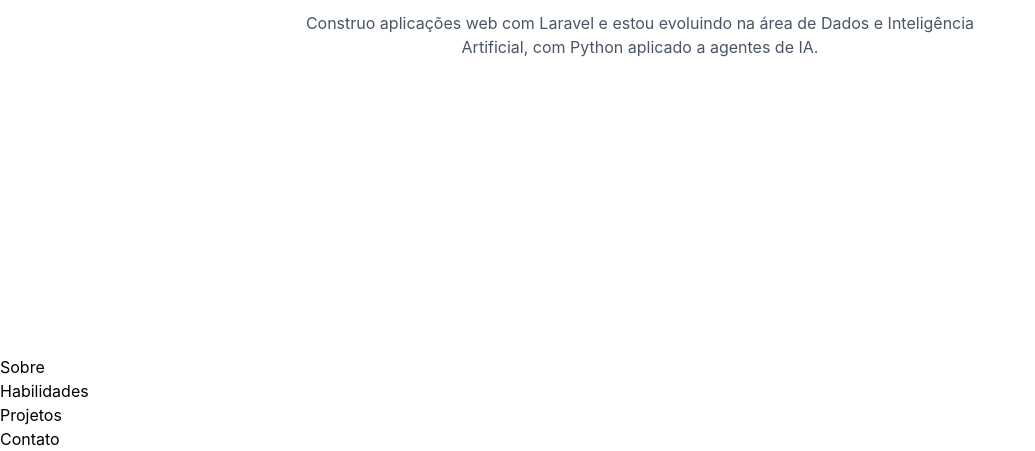
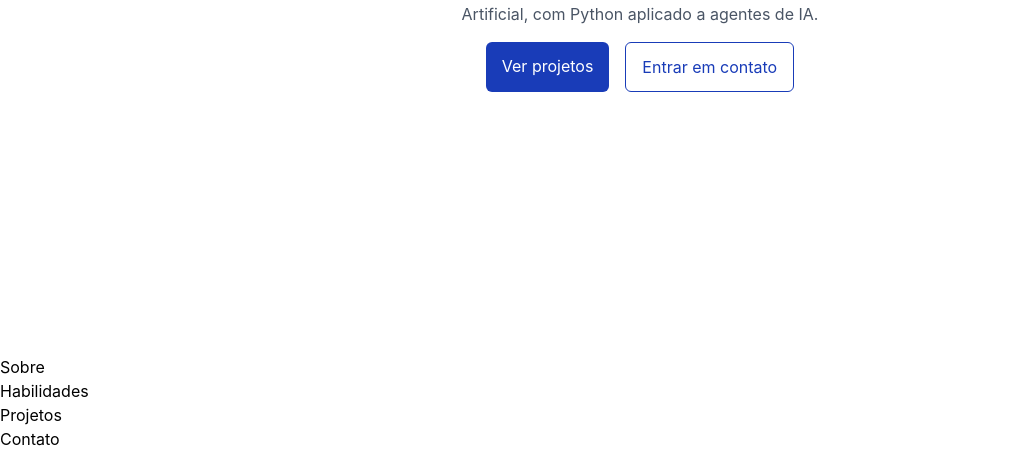
Before and after one commit to Alexdanielofc/alexdanielofc.github.io, a website: page index.html in a window 1280 px wide. Shown: the part 445-896 px from the top of the page, without its empty margins (0-1035 px from the left). Drawn offline with Linux system fonts and the light colour scheme.

Commit message:
feat: add hero call-to-action buttons

```diff
--- a/index.html
+++ b/index.html
@@ -18,6 +18,10 @@
             <h1 class="text-5xl font-bold text-blue-600">Alex Nunes</h1>
             <p class="text-2xl text-blue-500">Desenvolvedor Web Júnior | PHP e Laravel</p>
             <p class="text-gray-600">Construo aplicações web com Laravel e estou evoluindo na área de Dados e Inteligência Artificial, com Python aplicado a agentes de IA.</p>
+            <div class="flex gap-4">
+                <a href="#projetos" class="bg-blue-800 text-white px-4 py-3 rounded-md hover:opacity-90 hover:transform hover:scale-105 hover:transition">Ver projetos</a>
+                <a href="#contato" class="border-blue-800 text-blue-800 px-4 py-3 rounded-md border hover:opacity-90 hover:transform hover:scale-105 hover:transition">Entrar em contato</a>
+            </div>
         </section>
         <section id="sobre">
             <h2>Sobre</h2>
```
Also changed, not shown: dist/output.css.
